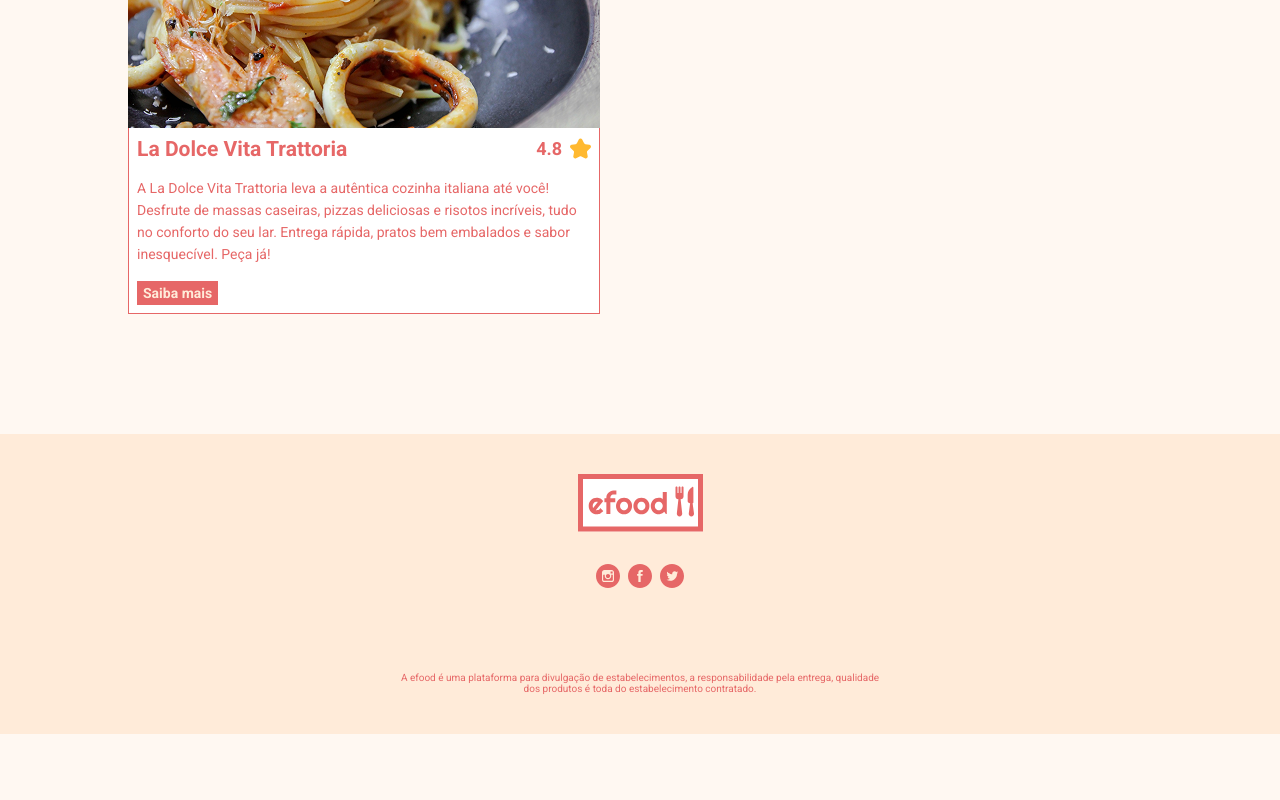
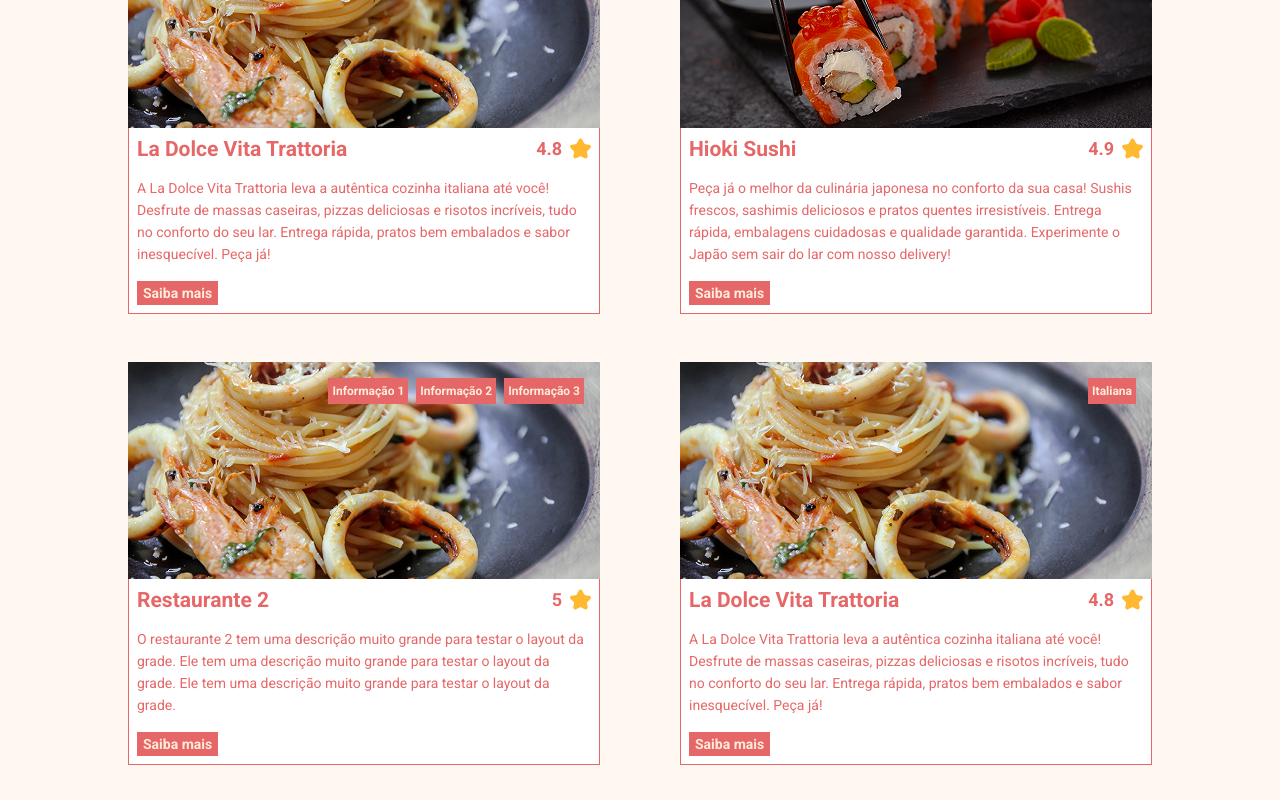
Before and after one commit to EdielD7/projeto-final-ebac, a React (Create React App) app: page / in a window 1280 px wide. Shown: the part 980-1780 px from the top of the page. Before the commit the page ends 1714 px from the top, so only its background shows below. Built offline with nearby package versions, Linux system fonts and the light colour scheme.

Commit message:
adiciona restaurantes

```diff
--- a/src/pages/Home/index.tsx
+++ b/src/pages/Home/index.tsx
@@ -6,6 +6,33 @@
 import imagem2 from '../../assets/images/image2.png'
 
 const restaurants: RestaurantData[] = [
+  {
+    id: 1,
+    title: 'Hioki Sushi',
+    description:
+      'Peça já o melhor da culinária japonesa no conforto da sua casa! Sushis frescos, sashimis deliciosos e pratos quentes irresistíveis. Entrega rápida, embalagens cuidadosas e qualidade garantida. Experimente o Japão sem sair do lar com nosso delivery!',
+    rating: 4.9,
+    infos: ['Japonesa', 'Desdaque do Dia'],
+    image: imagem
+  },
+  {
+    id: 2,
+    title: 'Restaurante 2',
+    description:
+      'O restaurante 2 tem uma descrição muito grande para testar o layout da grade. Ele tem uma descrição muito grande para testar o layout da grade. Ele tem uma descrição muito grande para testar o layout da grade.',
+    rating: 5.0,
+    infos: ['Informação 1', 'Informação 2', 'Informação 3'],
+    image: imagem2
+  },
+  {
+    id: 3,
+    title: 'La Dolce Vita Trattoria',
+    description:
+      'A La Dolce Vita Trattoria leva a autêntica cozinha italiana até você! Desfrute de massas caseiras, pizzas deliciosas e risotos incríveis, tudo no conforto do seu lar. Entrega rápida, pratos bem embalados e sabor inesquecível. Peça já!',
+    rating: 4.8,
+    infos: ['Italiana'],
+    image: imagem2
+  },
   {
     id: 1,
     title: 'Hioki Sushi',
```
